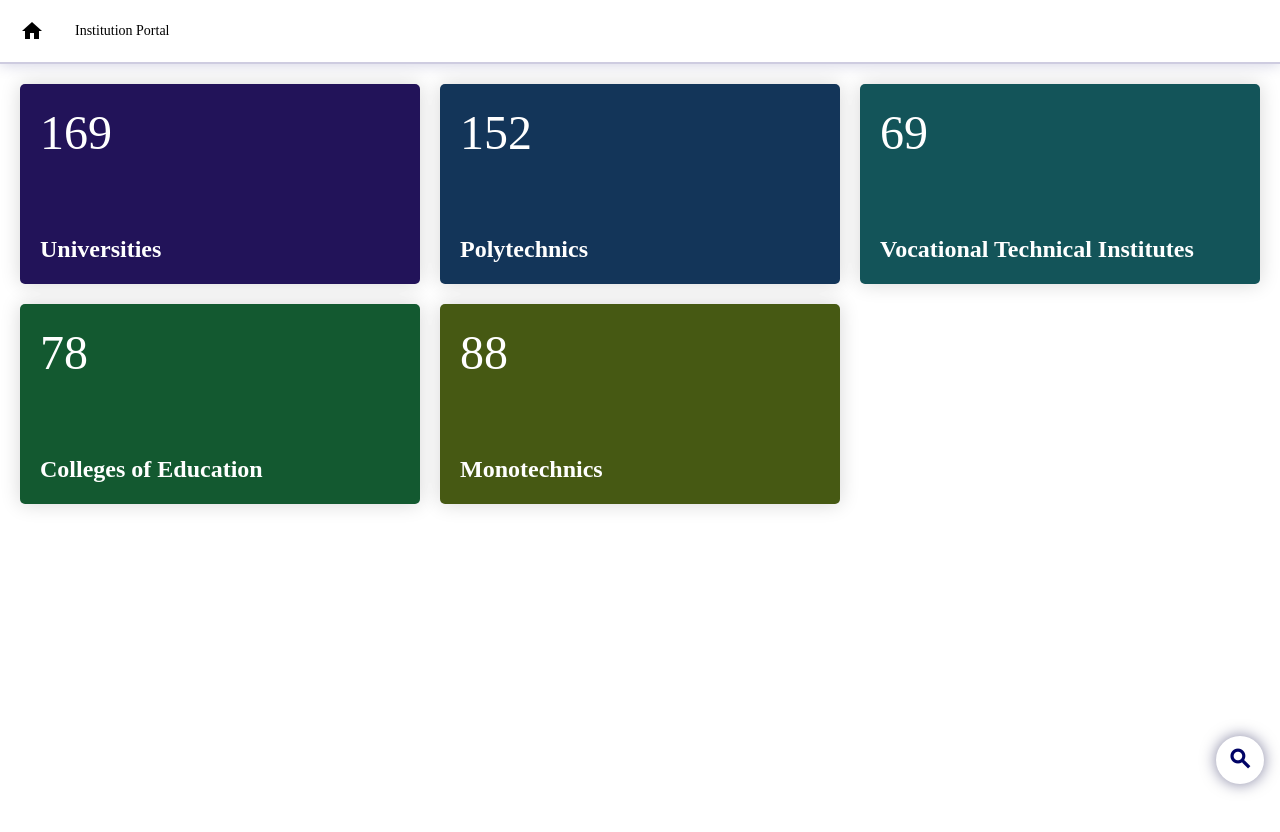
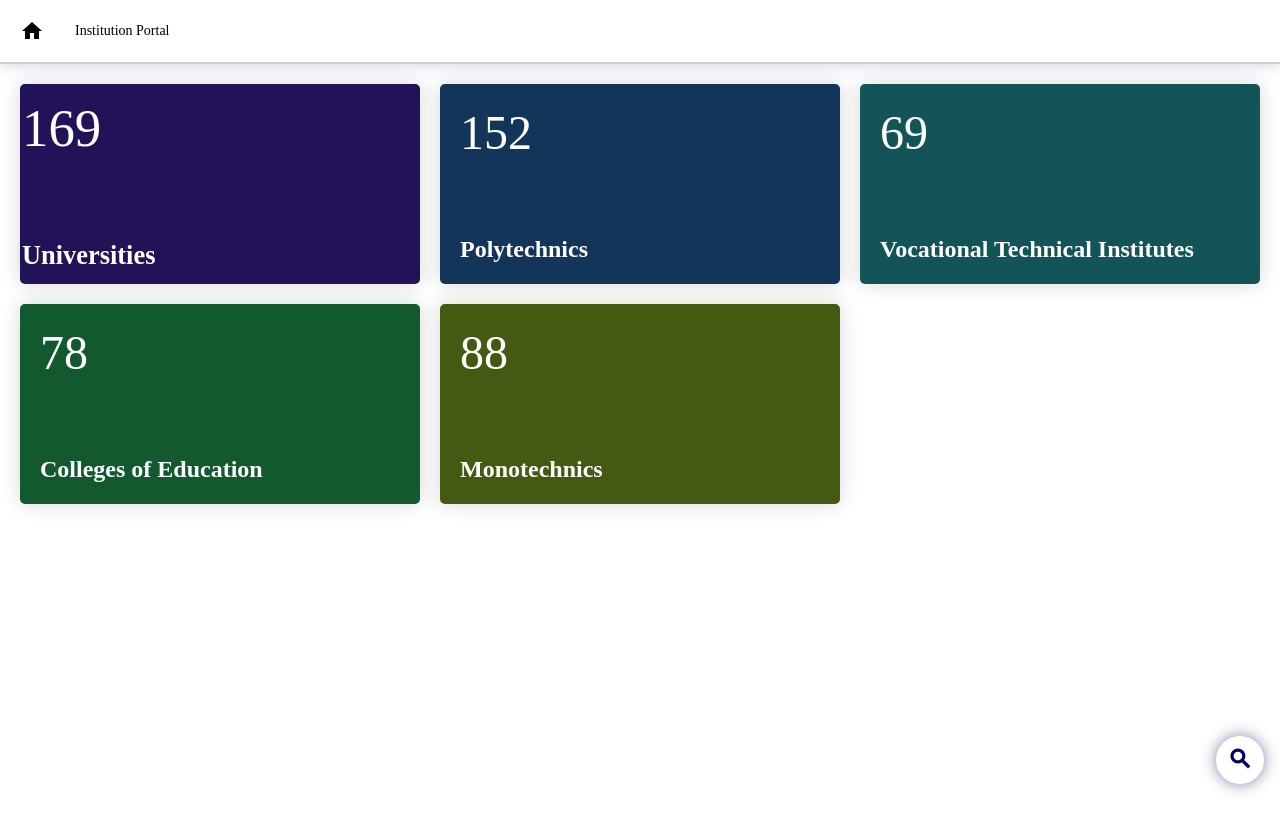
Before and after one commit to wegiveyoubrand/InstitutionPortal, a plain HTML site: page index.html in a window 1280 px wide. In both pictures the pointer is over the link 220 px from the left and 184 px from the top of the page. Drawn offline with Linux system fonts and the light colour scheme.

Commit message:
Update main.css

```diff
--- a/src/css/main.css
+++ b/src/css/main.css
@@ -247,6 +247,13 @@ label {
   font-weight: 700;
   position: relative;
   border-radius: 5px;
+  -webkit-transition: 0.3s ease-in-out;
+  transition: 0.3s ease-in-out;
+}
+
+.institution:hover > * {
+  -webkit-transform: scale(1.1);
+          transform: scale(1.1);
 }
 
 .institution h2 {
```
